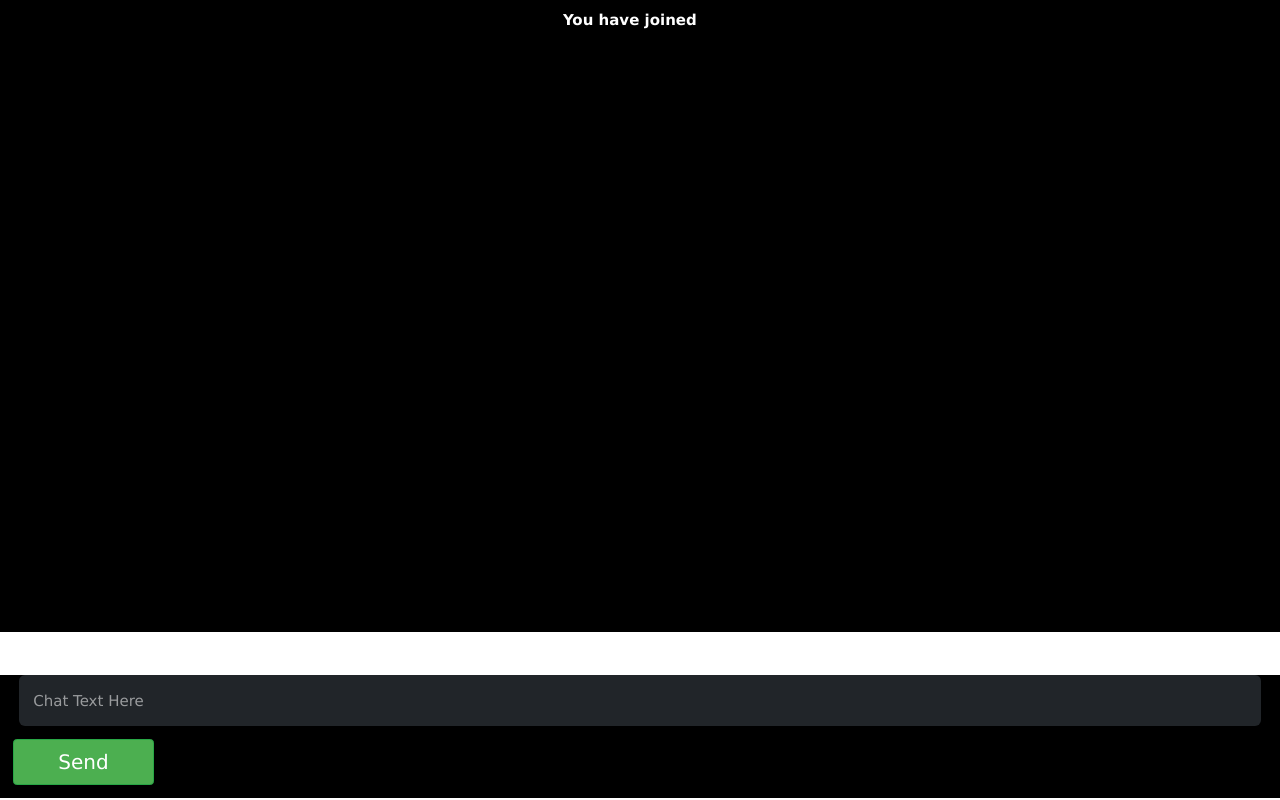
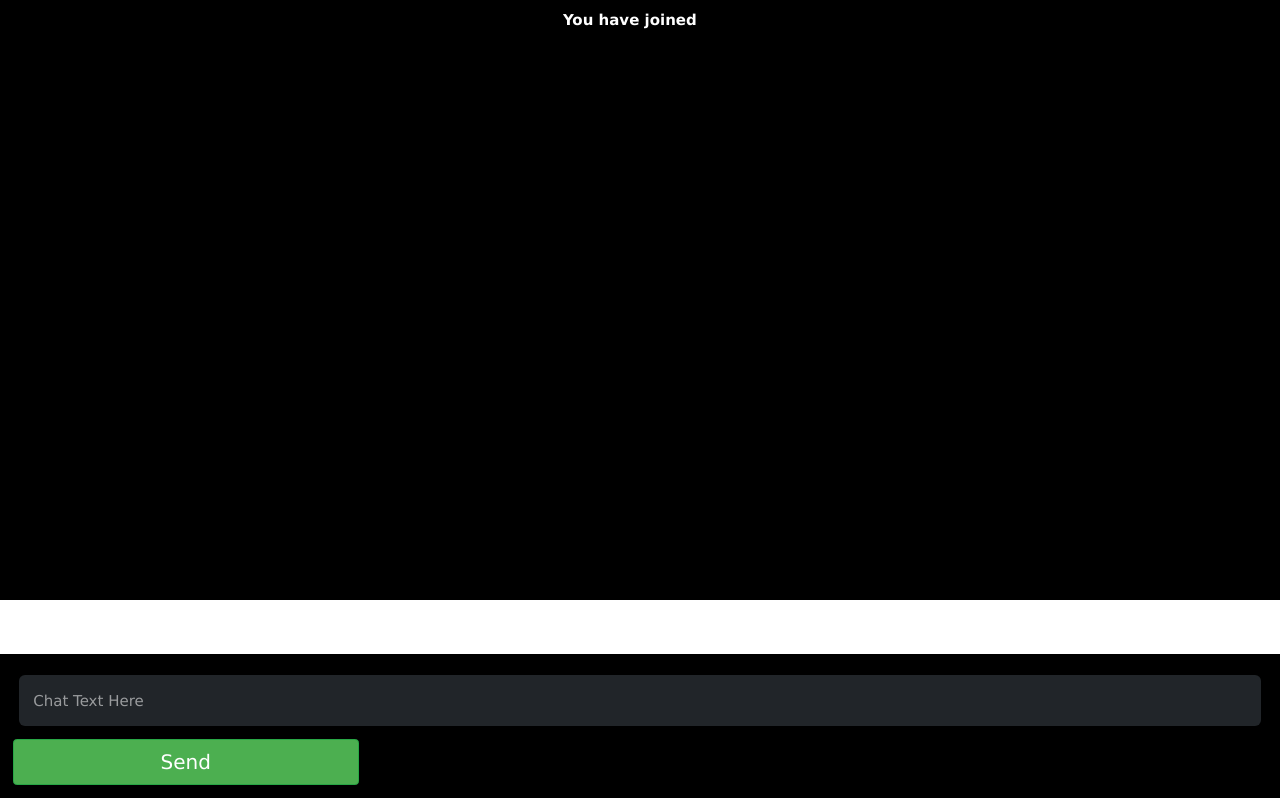
Before and after one commit to jaredseefried/socket.io-chat-app, a website: page public/index.html in a window 1280 px wide. Both pictures are taken after typing "Sample" into the empty fields and a click on the input "submit". Drawn offline with nearby package versions, Linux system fonts and the light colour scheme; no server answers.

Commit message:
Fixed styling error

```diff
--- a/public/style.css
+++ b/public/style.css
@@ -1,7 +1,7 @@
 
 
 #message-container{
-    height: 79%;
+    height: 75%;
     background-color: #000;
     width: 100%;
     font-weight: 600;
@@ -9,6 +9,10 @@
     overflow: auto;
     margin-top: 0%;
     border-radius: 0%;
+}
+
+.chat-page{
+    background: black;
 }
 
 #message-input{
@@ -30,17 +34,18 @@
     font-size: 20px;
     font-weight: 500;
     color: white;
-    width: 11%;
+    width: 27%;
 }
 
 #send-container{
     width: 100%;
     display: block;
-    margin: 0 auto;
+    margin: 0px auto;
     position: fixed;
     bottom: 0;
     margin-bottom: 2px;
     background: #000;
+    padding-top: 21px;
 }
 
 
```
